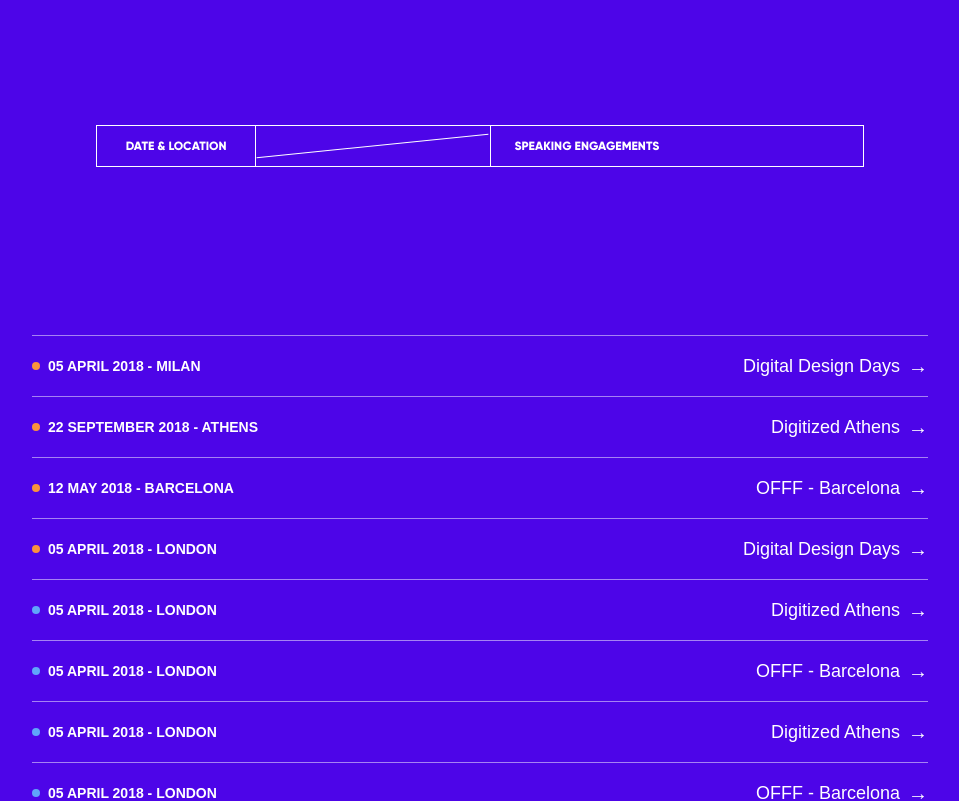
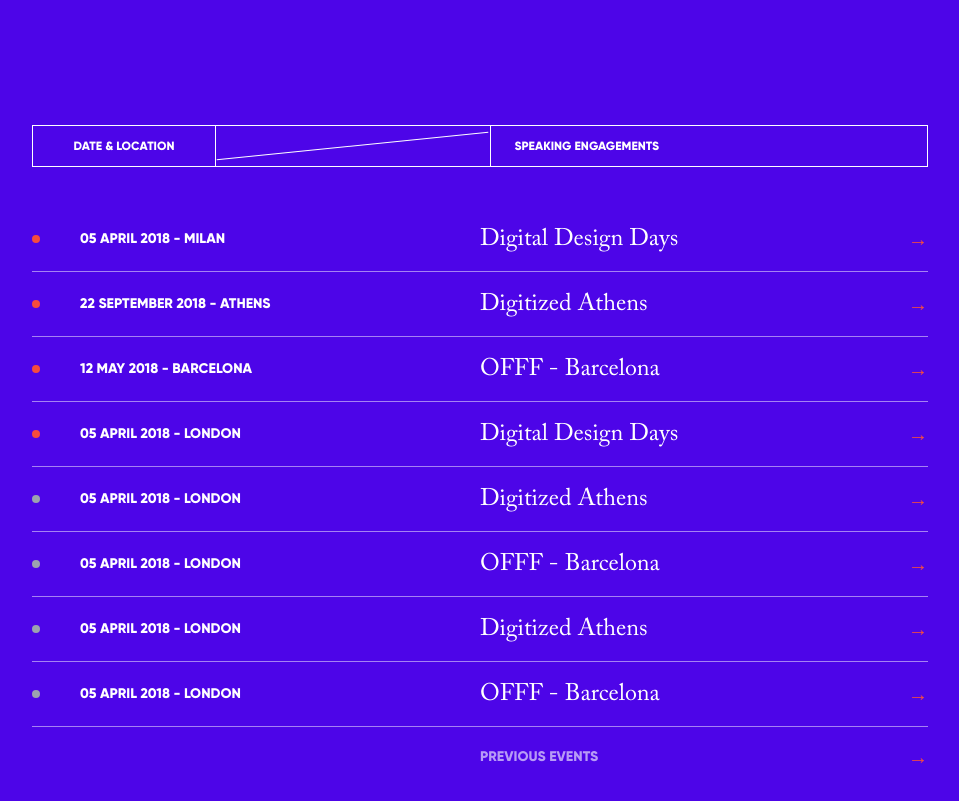
Before and after one commit to ArnabShikder24/dotlung-frontend, a Next.js app: page /learn-with-dot in a window 1280 px wide. Shown: the part 1840-2641 px from the top of the page, without its empty margins (160-1119 px from the left). Built offline with nearby package versions, Linux system fonts and the light colour scheme; a web font is replaced by a local one.

Commit message:
middle section ready

```diff
--- a/src/app/learn-with-dot/page.tsx
+++ b/src/app/learn-with-dot/page.tsx
@@ -120,8 +120,8 @@ const LearnWithDot = () => {
           </div>
         </div>
 
-        <div className="flex items-center justify-center font-gilroy mt-32 mb-32">
-          <div className="max-w-3xl flex-1 mx-20 text-xs">
+        <div className="flex items-center justify-center font-gilroy mt-32">
+          <div className="max-w-4xl flex-1 mx-20 text-xs">
             <div className="relative">
               <div className="border border-white flex w-full">
                 <a
@@ -155,31 +155,33 @@ const LearnWithDot = () => {
           {events.map((event, index) => (
             <div
               key={index}
-              className="flex justify-between items-center border-t border-white/50 py-4"
+              className="flex justify-between items-center border-b border-white/50 py-4"
             >
-              <div className="flex items-center gap-2">
+              <div className="flex items-center gap-10 w-[30%]">
                 <span
                   className={`w-2 h-2 rounded-full ${
-                    index < 4 ? "bg-orange-400" : "bg-blue-400"
+                    index < 4 ? "bg-secondary" : "bg-gray-400"
                   }`}
                 ></span>
-                <span className="text-sm font-semibold">
+                <span className="text-sm font-gilroy font-semibold">
                   {event.date} - {event.location}
                 </span>
               </div>
-              <div className="flex items-center gap-2">
-                <span className="text-lg font-medium">{event.name}</span>
-                <span className="text-xl font-bold">→</span>
+              <div className="w-[50%] flex items-center justify-between">
+                <span className="text-2xl font-caslon">{event.name}</span>
+                <span className="text-xl font-bold text-secondary">→</span>
               </div>
             </div>
           ))}
-          <div className="border-t border-white/50 py-4 text-center text-white/60 text-sm uppercase">
-            Previous Events →
+          <div className="flex justify-end">
+            <div className="flex items-center justify-between w-[50%] py-4 text-center text-white/60 text-sm uppercase">
+              <h1 className="font-gilroy">Previous Events</h1> <span className="text-xl font-bold text-secondary">→</span>
+            </div>
           </div>
         </div>
       </div>
 
-      <div className="flex items-center justify-center font-gilroy mt-32 mb-32">
+      <div className="flex items-center justify-center font-gilroy mt-20 mb-32">
         <div className="max-w-3xl flex-1 mx-20 text-xs">
           <div className="relative">
             <div className="border border-white flex w-full">
```
